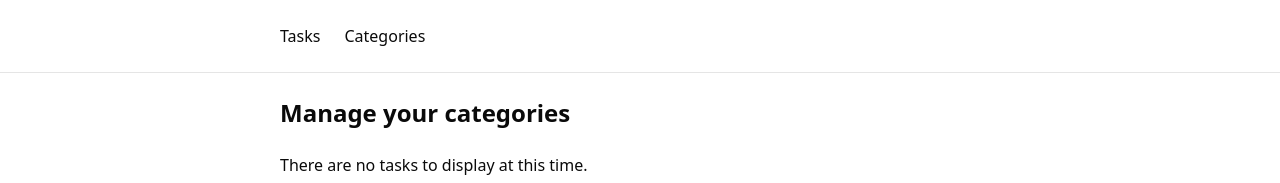
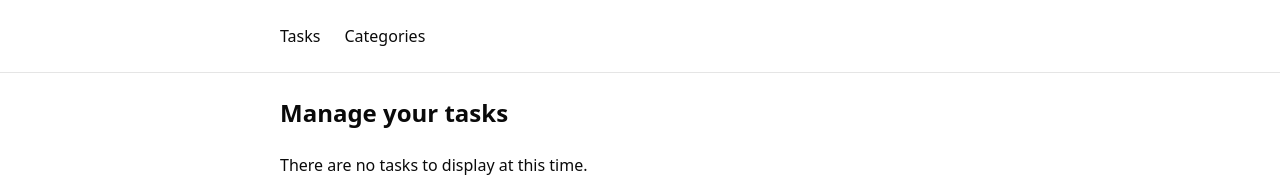
Before and after one commit to zum281/todo-with-redux, a React (Vite) app: page / in a window 1280 px wide. Shown: the top 183 px of the page. Built offline with nearby package versions, Linux system fonts and the light colour scheme.

Commit message:
fix wording

```diff
--- a/src/routes/Home.tsx
+++ b/src/routes/Home.tsx
@@ -26,7 +26,7 @@
 
   return (
     <>
-      <h1 className="text-2xl font-bold mb-6">Manage your categories</h1>
+      <h1 className="text-2xl font-bold mb-6">Manage your tasks</h1>
 
       {(!tasks || tasks.length === 0) && (
         <div className="space-y-2">
```
